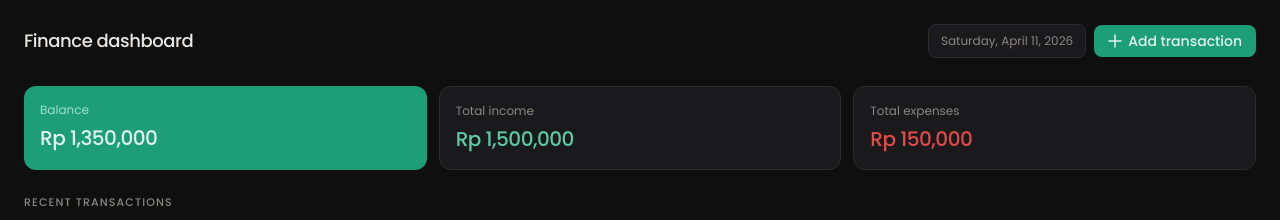
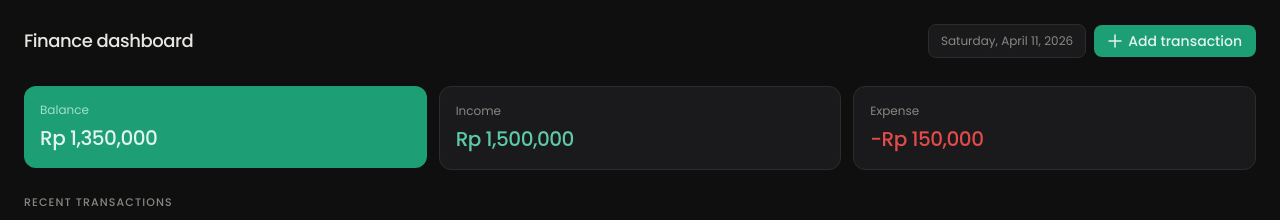
Before and after one commit to Bocahapel/money-tracker, an Angular app: page / in a window 1280 px wide. Shown: the top 220 px of the page. Built offline with nearby package versions, Linux system fonts and the light colour scheme.

Commit message:
adjust summary field in dashboard
- create new summary field shared component

```diff
--- a/src/app/pages/dashboard/dashboard.html
+++ b/src/app/pages/dashboard/dashboard.html
@@ -26,24 +26,9 @@
 
   <!-- Summary cards -->
   <div class="grid grid-cols-3 gap-3 mb-6">
-    <div class="bg-[#1D9E75] rounded-xl p-4">
-      <p class="text-xs text-[#9FE1CB] mb-1.5">Balance</p>
-      <p class="text-xl font-medium tracking-tight text-[#E1F5EE]">
-        {{ balance() | currency: 'IDR' : 'Rp ' : '1.0-0' }}
-      </p>
-    </div>
-    <div class="bg-[#1a1a1c] border border-[#2c2c2a] rounded-xl p-4">
-      <p class="text-xs text-[#888780] mb-1.5">Total income</p>
-      <p class="text-xl font-medium tracking-tight text-[#5DCAA5]">
-        {{ totalIncome() | currency: 'IDR' : 'Rp ' : '1.0-0' }}
-      </p>
-    </div>
-    <div class="bg-[#1a1a1c] border border-[#2c2c2a] rounded-xl p-4">
-      <p class="text-xs text-[#888780] mb-1.5">Total expenses</p>
-      <p class="text-xl font-medium tracking-tight text-[#E24B4A]">
-        {{ totalExpense() | currency: 'IDR' : 'Rp ' : '1.0-0' }}
-      </p>
-    </div>
+    <app-summary-card variant="primary" label="Balance" [value]="balance()" />
+    <app-summary-card label="Income" [value]="totalIncome()" />
+    <app-summary-card label="Expense" [value]="-totalExpense()" />
   </div>
 
   <!-- Transaction list -->
@@ -145,104 +130,6 @@
   </div>
 </div>
 
-<!-- Add/Edit Modal -->
-<!-- @if (showModal) {
-  <div class="fixed inset-0 bg-black/70 flex items-center justify-center z-50">
-    <div class="bg-[#1a1a1c] border border-[#2c2c2a] rounded-2xl p-6 w-full max-w-sm">
-      <div class="flex items-center justify-between mb-5">
-        <h2 class="text-base font-medium">
-          {{ isEditing ? 'Edit transaction' : 'Add transaction' }}
-        </h2>
-        <button
-          (click)="showModal = false"
-          class="text-[#888780] hover:text-[#e8e6e0] text-lg leading-none"
-        >
-          ✕
-        </button>
-      </div>
-
-      <div class="mb-3.5">
-        <label class="text-xs text-[#888780] block mb-2">Type</label>
-        <div class="grid grid-cols-2 gap-1.5">
-          <button
-            (click)="form.type = 'income'"
-            [ngClass]="
-              form.type === 'income'
-                ? 'border-[#1D9E75] bg-[#04342C] text-[#5DCAA5]'
-                : 'border-[#2c2c2a] bg-[#0f0f10] text-[#888780]'
-            "
-            class="py-2 rounded-lg border text-sm transition-colors"
-          >
-            Income
-          </button>
-          <button
-            (click)="form.type = 'expense'"
-            [ngClass]="
-              form.type === 'expense'
-                ? 'border-[#A32D2D] bg-[#501313] text-[#F09595]'
-                : 'border-[#2c2c2a] bg-[#0f0f10] text-[#888780]'
-            "
-            class="py-2 rounded-lg border text-sm transition-colors"
-          >
-            Expense
-          </button>
-        </div>
-      </div>
-
-      <div class="mb-3.5">
-        <label class="text-xs text-[#888780] block mb-2">Category</label>
-        <input
-          [(ngModel)]="form.category"
-          type="text"
-          placeholder="e.g. groceries, salary"
-          class="w-full bg-[#0f0f10] border border-[#2c2c2a] focus:border-[#1D9E75] rounded-lg px-3 py-2.5 text-sm text-[#e8e6e0] outline-none"
-        />
-      </div>
-      <div class="mb-3.5">
-        <label class="text-xs text-[#888780] block mb-2">Amount (Rp)</label>
-        <input
-          [(ngModel)]="form.amount"
-          type="number"
-          placeholder="0"
-          class="w-full bg-[#0f0f10] border border-[#2c2c2a] focus:border-[#1D9E75] rounded-lg px-3 py-2.5 text-sm text-[#e8e6e0] outline-none"
-        />
-      </div>
-      <div class="mb-3.5">
-        <label class="text-xs text-[#888780] block mb-2">Date</label>
-        <input
-          [(ngModel)]="form.date"
-          type="date"
-          class="w-full bg-[#0f0f10] border border-[#2c2c2a] focus:border-[#1D9E75] rounded-lg px-3 py-2.5 text-sm text-[#e8e6e0] outline-none"
-        />
-      </div>
-      <div class="mb-5">
-        <label class="text-xs text-[#888780] block mb-2">Note</label>
-        <input
-          [(ngModel)]="form.note"
-          type="text"
-          placeholder="Optional note"
-          class="w-full bg-[#0f0f10] border border-[#2c2c2a] focus:border-[#1D9E75] rounded-lg px-3 py-2.5 text-sm text-[#e8e6e0] outline-none"
-        />
-      </div>
-
-      <div class="flex gap-2">
-        <button
-          (click)="showModal = false"
-          class="flex-1 py-2.5 rounded-lg border border-[#2c2c2a] bg-[#0f0f10] text-sm text-[#888780] hover:bg-[#2c2c2a] transition-colors"
-        >
-          Cancel
-        </button>
-        <button
-          (click)="save()"
-          class="flex-1 py-2.5 rounded-lg bg-[#1D9E75] hover:bg-[#0F6E56] text-sm font-medium text-[#E1F5EE] transition-colors"
-        >
-          Save
-        </button>
-      </div>
-    </div>
-  </div>
-} -->
-
 <app-transaction-dialog
   [initialTransaction]="form"
   [showModal]="showModal"
--- a/src/app/pages/dashboard/dashboard.ts
+++ b/src/app/pages/dashboard/dashboard.ts
@@ -5,10 +5,11 @@ import { FormsModule } from '@angular/forms';
 
 //component
 import { TransactionDialog } from './transaction-dialog/transaction-dialog';
+import { SummaryCard } from '../../shared/summary-card/summary-card';
 
 @Component({
   selector: 'app-dashboard',
-  imports: [NgClass, NgIf, CurrencyPipe, DatePipe, FormsModule, TransactionDialog],
+  imports: [NgClass, NgIf, CurrencyPipe, DatePipe, FormsModule, TransactionDialog, SummaryCard],
   templateUrl: './dashboard.html',
   styleUrl: './dashboard.css',
 })
--- /dev/null
+++ b/src/app/shared/summary-card/summary-card.html
@@ -0,0 +1,26 @@
+<div
+  [class]="
+    variant === 'primary'
+      ? 'bg-[#1D9E75] rounded-xl p-4'
+      : 'bg-[#1a1a1c] border border-[#2c2c2a] rounded-xl p-4'
+  "
+>
+  <p
+    [class]="
+      variant === 'primary' ? 'text-xs text-[#9FE1CB] mb-1.5' : 'text-xs text-[#888780] mb-1.5'
+    "
+  >
+    {{ label }}
+  </p>
+  <p
+    [class]="
+      variant === 'primary'
+        ? 'text-xl font-medium tracking-tight text-[#E1F5EE]'
+        : value >= 0
+          ? 'text-xl font-medium tracking-tight text-[#5DCAA5]'
+          : 'text-xl font-medium tracking-tight text-[#E24B4A]'
+    "
+  >
+    {{ value | currency: 'IDR' : 'Rp ' : '1.0-0' }}
+  </p>
+</div>
```
Also changed, not shown: src/app/shared/summary-card/summary-card.ts (added, +14 -0 lines), src/app/shared/summary-card/summary-card.css (added), 1 other file (tests, documents, lock files or other folders).
